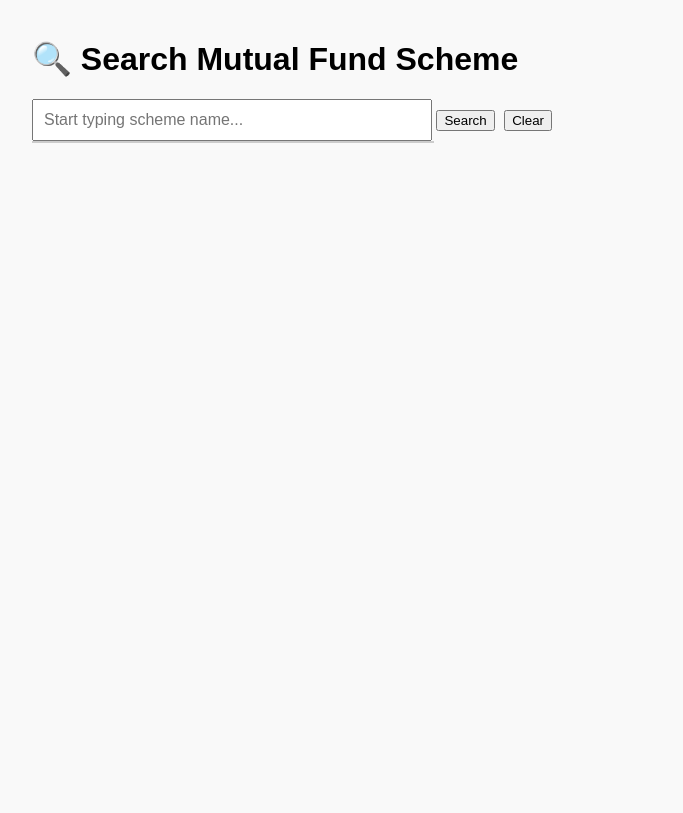
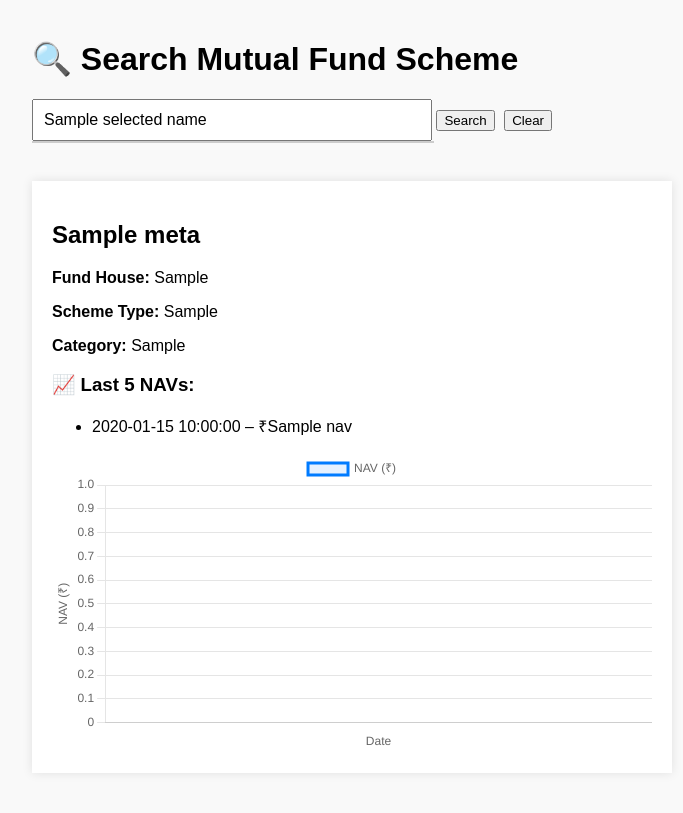
Before and after one commit to Prakashf9195/mf-scheme-page, a Flask app: template templates/index.html in a window 1280 px wide. Shown: the whole page, without its empty margins (8-691 px from the left). Before the commit the page ends 143 px from the top, so only its background shows below. Run offline with Flask 3, Linux system fonts and the light colour scheme; the template is opened without the code that fills it: most values are stand-ins (such as "Sample title", 1, 10 or a date in 2020); parts of the project's set-up code (start-up, migrations or seed data) failed here and were passed over; some libraries are stand-ins or nearby versions.

Commit message:
Update index.html

```diff
--- a/templates/index.html
+++ b/templates/index.html
@@ -5,7 +5,6 @@
   <meta name="viewport" content="width=device-width, initial-scale=1.0">
   <title>Mutual Fund Scheme Search</title>
   <script src="https://cdn.jsdelivr.net/npm/chart.js"></script>
-  <script src="https://cdn.jsdelivr.net/npm/fuse.js@6.6.2/dist/fuse.min.js"></script>
   <style>
     body {
       font-family: Arial, sans-serif;
@@ -39,13 +38,20 @@
     .suggestions div strong {
       color: #007bff;
     }
-    .scheme-details {
+    .scheme-details, .matching-schemes {
       margin-top: 40px;
       background-color: white;
       padding: 20px;
       width: 100%;
       max-width: 600px;
       box-shadow: 0 0 10px rgba(0,0,0,0.1);
+    }
+    .matching-schemes div {
+      padding: 8px;
+      cursor: pointer;
+    }
+    .matching-schemes div:hover {
+      background: #f0f0f0;
     }
     #loading {
       margin-left: 10px;
@@ -54,7 +60,7 @@
       body {
         margin: 20px;
       }
-      .scheme-details {
+      .scheme-details, .matching-schemes {
         padding: 15px;
       }
     }
@@ -63,62 +69,51 @@
 <body>
   <h1>🔍 Search Mutual Fund Scheme</h1>
   <form method="POST" autocomplete="off">
-    <input type="text" id="scheme_name" name="scheme_name" placeholder="Start typing scheme name..." aria-label="Search mutual fund schemes" required>
+    <input type="text" id="scheme_name" name="scheme_name" placeholder="Start typing scheme name..." value="{{ selected_name | safe }}" aria-label="Search mutual fund schemes" required>
     <div id="suggestions" class="suggestions" role="listbox"></div>
     <button type="submit" id="submitBtn" style="margin-top: 10px;">Search</button>
     <button type="button" id="clearBtn" style="margin-top: 10px; margin-left: 5px;">Clear</button>
     <span id="loading" style="display: none;">Loading...</span>
   </form>
 
-  <div class="scheme-details" id="schemeDetails" style="display: none;">
-    <h2 id="schemeName"></h2>
-    <p><strong>Fund House:</strong> <span id="fundHouse"></span></p>
-    <p><strong>Scheme Type:</strong> <span id="schemeType"></span></p>
-    <p><strong>Category:</strong> <span id="schemeCategory"></span></p>
+  {% if scheme_data %}
+    <div class="scheme-details">
+      <h2>{{ scheme_data.meta.scheme_name }}</h2>
+      <p><strong>Fund House:</strong> {{ scheme_data.meta.fund_house }}</p>
+      <p><strong>Scheme Type:</strong> {{ scheme_data.meta.scheme_type }}</p>
+      <p><strong>Category:</strong> {{ scheme_data.meta.scheme_category }}</p>
       <h3>📈 Last 5 NAVs:</h3>
-    <ul id="navList"></ul>
+      <ul>
+        {% for nav in scheme_data.data[:5] %}
+          <li>{{ nav.date }} – ₹{{ nav.nav }}</li>
+        {% endfor %}
+      </ul>
       <canvas id="navChart" width="600" height="300"></canvas>
     </div>
-  <p id="error" style="color: red; display: none;"></p>
+  {% endif %}
+
+  {% if error_message %}
+    <p style="color: red;">{{ error_message }}</p>
+    {% if matching_schemes %}
+      <div class="matching-schemes">
+        <h3>Select a Scheme:</h3>
+        {% for scheme in matching_schemes %}
+          <div onclick="document.getElementById('scheme_name').value = '{{ scheme.scheme_name | safe }}'; document.querySelector('form').submit();">
+            {{ scheme.scheme_name }}
+          </div>
+        {% endfor %}
+      </div>
+    {% endif %}
+  {% endif %}
 
   <script>
-    // Mock data with more Axis funds
-    const allSchemes = [
-      { scheme_name: "Axis Bluechip Fund" },
-      { scheme_name: "Axis Small Cap Fund" },
-      { scheme_name: "Axis Long Term Equity Fund" },
-      { scheme_name: "Axis Midcap Fund" },
-      { scheme_name: "SBI Bluechip Fund" },
-      { scheme_name: "HDFC Small Cap Fund" },
-      { scheme_name: "ICICI Prudential Balanced Advantage" },
-      { scheme_name: "Mirae Asset Large Cap Fund" }
-    ];
-
-    // Mock scheme data for Axis Small Cap Fund
-    const mockSchemeData = {
-      meta: {
-        scheme_name: "Axis Small Cap Fund",
-        fund_house: "Axis Mutual Fund",
-        scheme_type: "Equity",
-        scheme_category: "Small Cap"
-      },
-      data: [
-        { date: "2025-07-09", nav: 32.456 },
-        { date: "2025-07-10", nav: 32.789 },
-        { date: "2025-07-11", nav: 33.123 },
-        { date: "2025-07-12", nav: 33.567 },
-        { date: "2025-07-13", nav: 34.012 }
-      ]
-    };
-
+    const allSchemes = {{ all_schemes | tojson | safe }};
     const input = document.getElementById('scheme_name');
     const suggestions = document.getElementById('suggestions');
     const form = document.querySelector('form');
     const submitBtn = document.getElementById('submitBtn');
     const clearBtn = document.getElementById('clearBtn');
     const loading = document.getElementById('loading');
-    const schemeDetails = document.getElementById('schemeDetails');
-    const error = document.getElementById('error');
 
     let timeout;
     input.addEventListener('input', () => {
@@ -129,23 +124,19 @@
         if (query.length === 0) return;
 
         if (!allSchemes || !Array.isArray(allSchemes)) {
-          suggestions.innerHTML = '<div>No schemes available</div>';
+          suggestions.innerHTML = '<div>No schemes available. Please try again later.</div>';
           return;
         }
 
         // Split query into terms
         const terms = query.split(/\s+/).filter(term => term.length > 0);
-
-        // Filter schemes where all terms appear in scheme_name
         const matches = allSchemes.filter(s => {
           const name = s.scheme_name.toLowerCase();
           return terms.every(term => name.includes(term));
         }).slice(0, 50);
 
-        // Use Fuse.js for fuzzy matching if no exact matches
         if (matches.length === 0) {
-          const fuse = new Fuse(allSchemes, { keys: ['scheme_name'], threshold: 0.4 });
-          matches.push(...fuse.search(query).map(result => result.item).slice(0, 50));
+          suggestions.innerHTML = '<div>No matching schemes found. Try a different spelling or contact support.</div>';
         }
 
         matches.forEach(match => {
@@ -159,6 +150,7 @@
           div.addEventListener('click', () => {
             input.value = match.scheme_name;
             suggestions.innerHTML = '';
+            form.submit();
           });
           suggestions.appendChild(div);
         });
@@ -174,51 +166,27 @@
     clearBtn.addEventListener('click', () => {
       input.value = '';
       suggestions.innerHTML = '';
-      schemeDetails.style.display = 'none';
-      error.style.display = 'none';
     });
 
-    form.addEventListener('submit', (e) => {
-      e.preventDefault();
-      const query = input.value.trim();
-      const exactMatch = allSchemes.some(s => s.scheme_name === query);
-      if (!exactMatch) {
-        const fuse = new Fuse(allSchemes, { keys: ['scheme_name'], threshold: 0.4 });
-        const suggestions = fuse.search(query).map(result => result.item.scheme_name).slice(0, 3);
-        error.innerHTML = `No matching scheme found for "${query}". Did you mean: ${suggestions.join(', ') || 'no similar schemes'}?`;
-        error.style.display = 'block';
-        schemeDetails.style.display = 'none';
-        return;
-      }
-
+    form.addEventListener('submit', () => {
       submitBtn.disabled = true;
       loading.style.display = 'inline';
+    });
 
-      setTimeout(() => {
-        const schemeData = query === "Axis Small Cap Fund" ? mockSchemeData : null;
-
-        submitBtn.disabled = false;
-        loading.style.display = 'none';
-
-        if (schemeData) {
-          error.style.display = 'none';
-          schemeDetails.style.display = 'block';
-          document.getElementById('schemeName').textContent = schemeData.meta.scheme_name;
-          document.getElementById('fundHouse').textContent = schemeData.meta.fund_house;
-          document.getElementById('schemeType').textContent = schemeData.meta.scheme_type;
-          document.getElementById('schemeCategory').textContent = schemeData.meta.scheme_category;
-
-          const navList = document.getElementById('navList');
-          navList.innerHTML = schemeData.data.map(nav => `<li>${nav.date} – ₹${nav.nav.toFixed(3)}</li>`).join('');
-
+    {% if scheme_data %}
+      const navData = {{ scheme_data.data[:5] | tojson | safe }};
+      const chartData = navData.map(item => ({
+        date: item.date,
+        nav: parseFloat(item.nav)
+      }));
       const ctx = document.getElementById('navChart').getContext('2d');
       new Chart(ctx, {
         type: 'line',
         data: {
-              labels: schemeData.data.map(item => item.date),
+          labels: chartData.map(item => item.date),
           datasets: [{
             label: 'NAV (₹)',
-                data: schemeData.data.map(item => item.nav),
+            data: chartData.map(item => item.nav),
             borderColor: '#007bff',
             backgroundColor: 'rgba(0, 123, 255, 0.1)',
             fill: true,
@@ -232,12 +200,7 @@
           }
         }
       });
-        } else {
-          error.style.display = 'block';
-          schemeDetails.style.display = 'none';
-        }
-      }, 1000);
-    });
+    {% endif %}
   </script>
 </body>
 </html>
```
Lines whose indentation alone changed are shown as unchanged.
